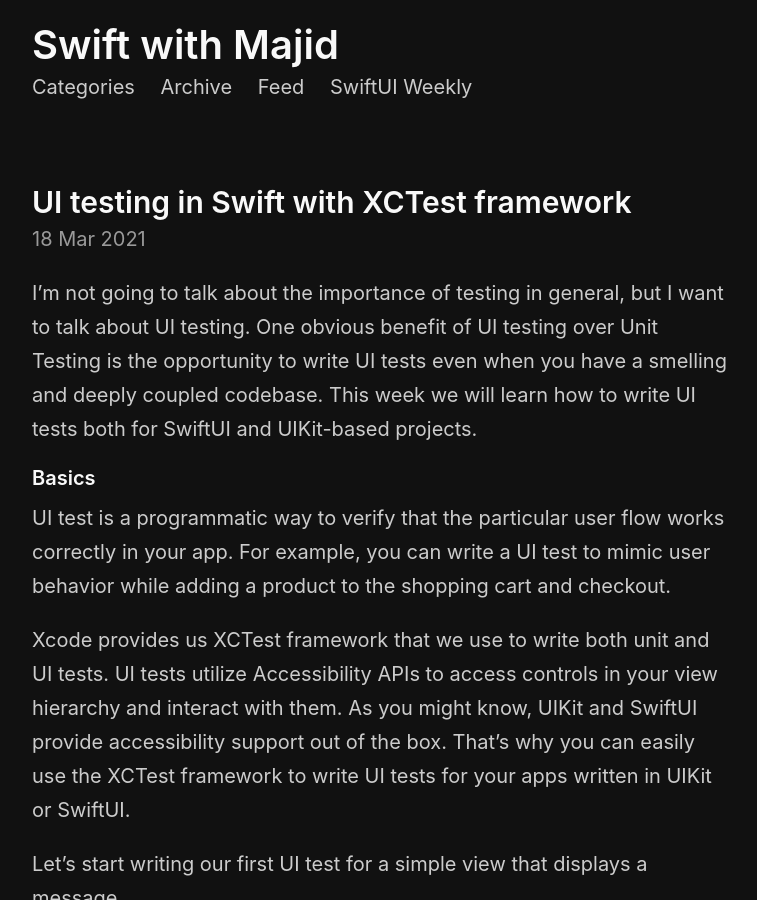
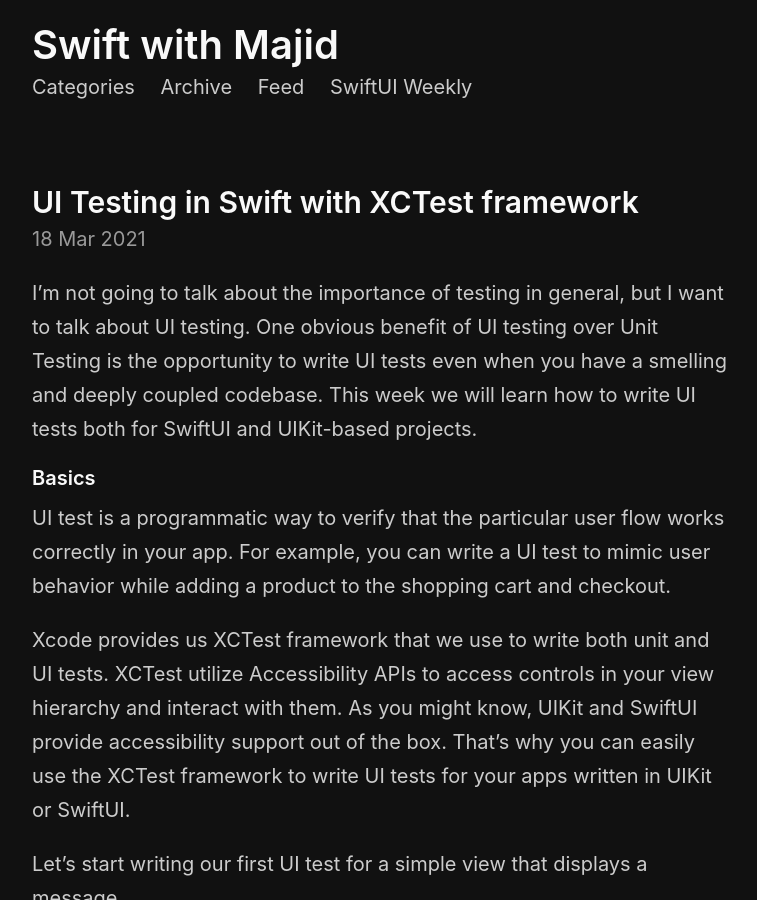
Before and after one commit to mecid/mecid.github.io, a Jekyll site: the page built from _posts/2021-03-18-ui-testing-in-swift-with-xctest-framework.md, in a window 1280 px wide and 900 px high. Shown: the whole window, without its empty margins (258-1015 px from the left). Built offline with Jekyll 4.4.1, drawn with Linux system fonts in a browser that asks for light colours.

Commit message:
small improvement for ui test post

```diff
--- a/_posts/2021-03-18-ui-testing-in-swift-with-xctest-framework.md
+++ b/_posts/2021-03-18-ui-testing-in-swift-with-xctest-framework.md
@@ -1,5 +1,5 @@
 ---
-title: UI testing in Swift with XCTest framework
+title: UI Testing in Swift with XCTest framework
 layout: post
 category: Testing
 image: /public/ui.png
@@ -10,7 +10,7 @@
 #### Basics
 UI test is a programmatic way to verify that the particular user flow works correctly in your app. For example, you can write a UI test to mimic user behavior while adding a product to the shopping cart and checkout.
 
-Xcode provides us XCTest framework that we use to write both unit and UI tests. UI tests utilize Accessibility APIs to access controls in your view hierarchy and interact with them. As you might know, UIKit and SwiftUI provide accessibility support out of the box. That's why you can easily use the XCTest framework to write UI tests for your apps written in UIKit or SwiftUI.
+Xcode provides us XCTest framework that we use to write both unit and UI tests. XCTest utilize Accessibility APIs to access controls in your view hierarchy and interact with them. As you might know, UIKit and SwiftUI provide accessibility support out of the box. That's why you can easily use the XCTest framework to write UI tests for your apps written in UIKit or SwiftUI.
 
 Let's start writing our first UI test for a simple view that displays a message.
 
```
